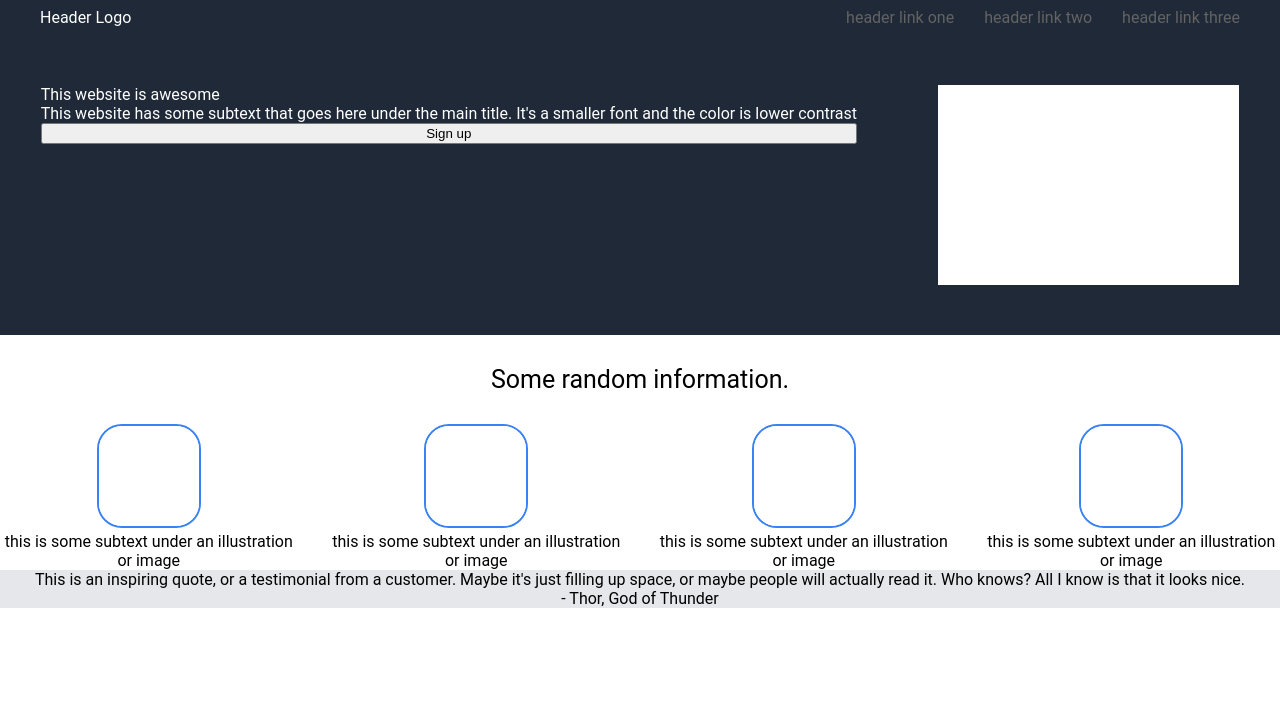
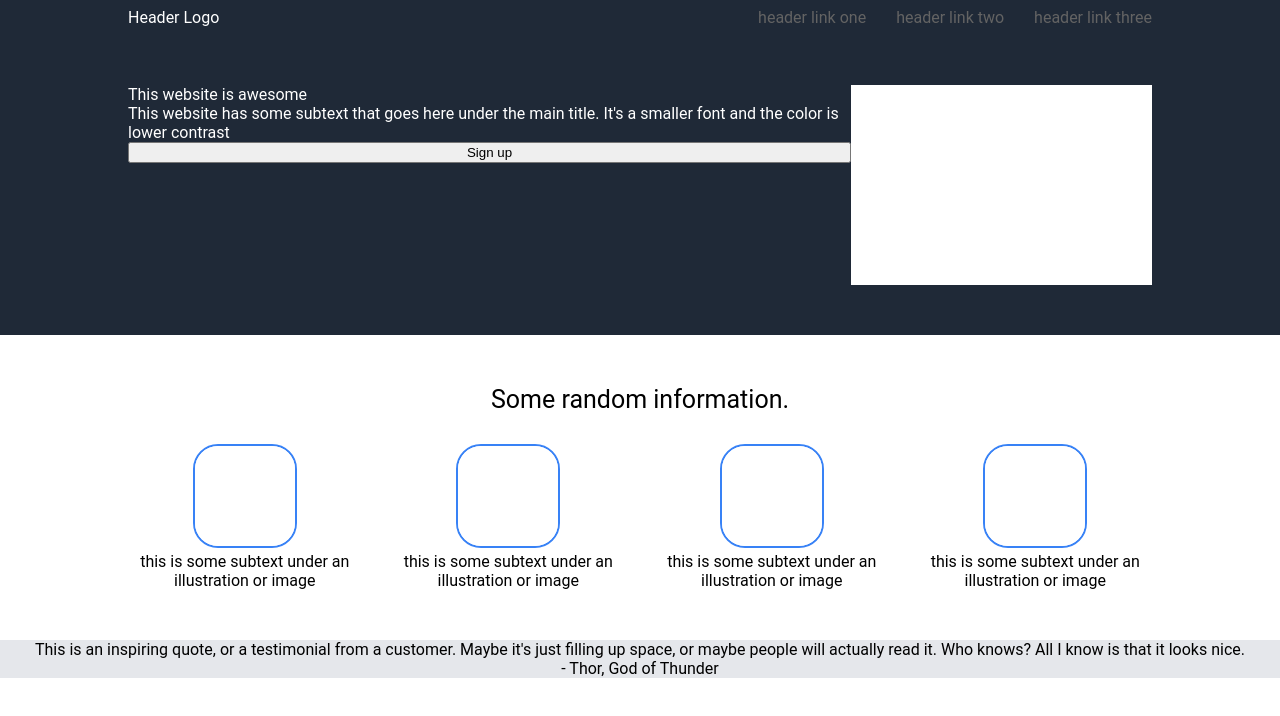
Before and after one commit to JonathanXu8/landing-page, a plain HTML site: page index.html in a window 1280 px wide. Drawn offline with Linux system fonts and the light colour scheme.

Commit message:
fix padding to use % instead of px

```diff
--- a/styles.css
+++ b/styles.css
@@ -15,8 +15,8 @@ body {
     justify-content: space-between;
     background-color: #1F2937;
     padding: 8px;
-    padding-left: 40px;
-    padding-right: 40px;
+    padding-right: 10%;
+    padding-left: 10%;
 }
 
 .header .left {
@@ -34,6 +34,9 @@ body {
     justify-content: space-around;
     background-color: #1F2937;
     color:rgb(255, 255, 255);
+
+    padding-right: 10%;
+    padding-left: 10%;
     padding-top: 50px;
     padding-bottom: 50px;
 }
@@ -48,12 +51,17 @@ body {
     display: flex;
     flex-direction: column;
     text-align: center;
+
+    padding-right: 10%;
+    padding-left: 10%;
+    padding-top: 50px;
+    padding-bottom: 50px;
 }
 
 .body-2 .title {
     color: black;
-    margin: 30px;
     font-size: 25px;
+    margin-bottom: 30px;
 }
 
 .body-2 .information {
```
